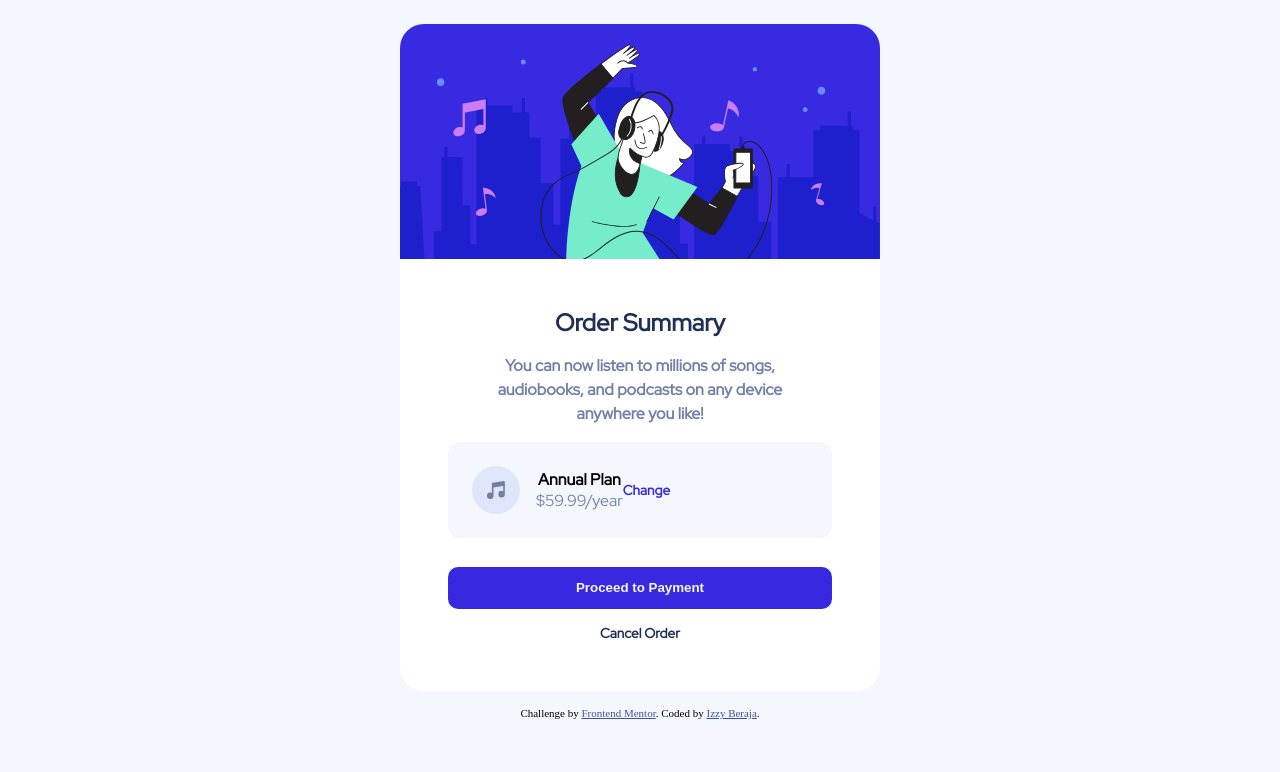
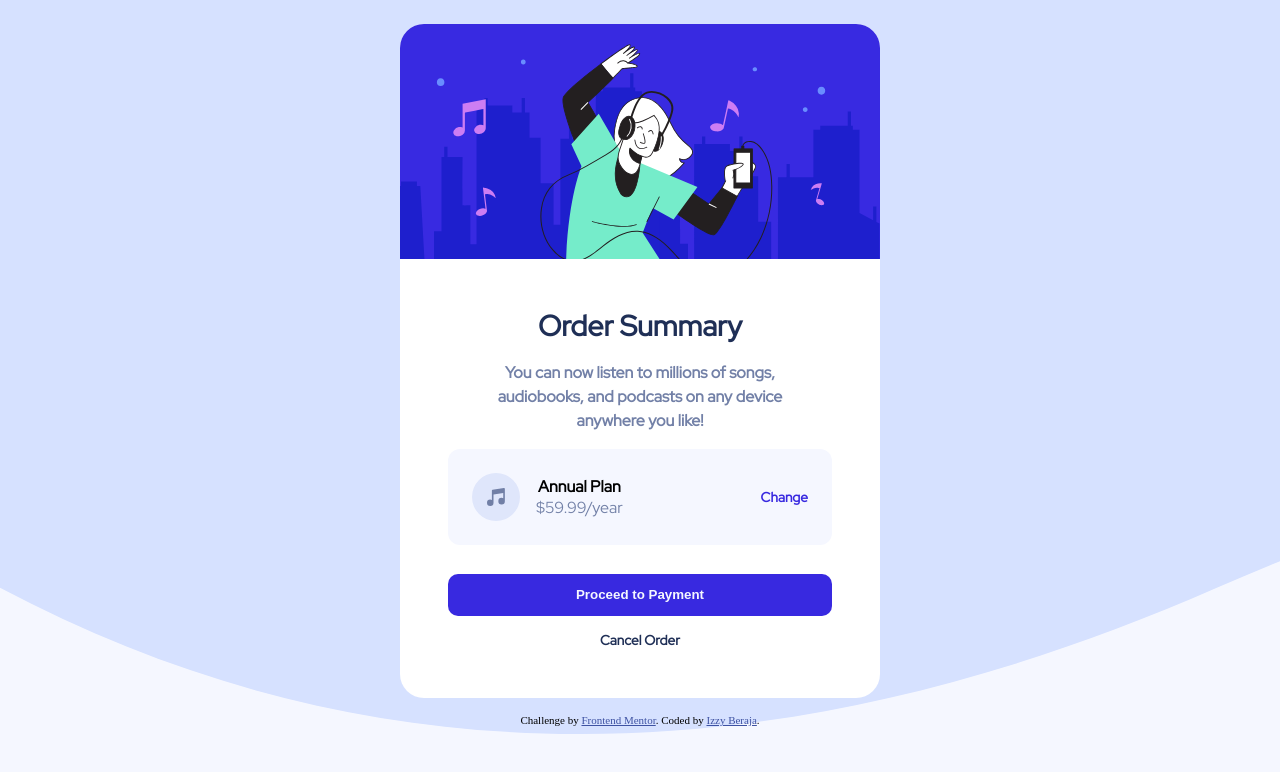
Before and after one commit to IzzyBeraja/order-summary-component-main, a plain HTML site: page index.html in a window 1280 px wide. Drawn offline with Linux system fonts and the light colour scheme.

Commit message:
Minor changes to the looks

```diff
--- a/index.html
+++ b/index.html
@@ -42,10 +42,12 @@
           any device anywhere you like!
         </div>
         <div class="card__item">
-          <img class="card__item__icon" src="/images/icon-music.svg" />
-          <div class="card__item__content">
-            <div class="card__item__title">Annual Plan</div>
-            <div class="card__item__description">$59.99/year</div>
+          <div class="card__item__left">
+            <img class="card__item__icon" src="/images/icon-music.svg" />
+            <div class="card__item__content">
+              <div class="card__item__title">Annual Plan</div>
+              <div class="card__item__description">$59.99/year</div>
+            </div>
           </div>
           <a class="card__item__action" href="#">Change</a>
         </div>
--- a/styles.css
+++ b/styles.css
@@ -14,7 +14,11 @@ body {
   background-color: var(--very-pale-blue);
   display: flex;
   flex-direction: column;
+  justify-content: center;
   align-items: center;
+  background-image: url(/images/pattern-background-desktop.svg);
+  background-size: cover;
+  background-repeat: no-repeat;
 }
 
 .card {
@@ -25,8 +29,8 @@ body {
   border-radius: var(--large-border);
   overflow: hidden;
   text-align: center;
+  background-color: white;
   font-family: "Red Hat Display", sans-serif;
-  background-color: white;
   margin: 1em;
 }
 
@@ -38,7 +42,7 @@ body {
 }
 
 .card__title {
-  font-size: 1.5rem;
+  font-size: 1.8rem;
   color: var(--dark-blue);
   margin-bottom: 0.5em;
   font-weight: var(--bold);
@@ -59,6 +63,13 @@ body {
   background-color: var(--very-pale-blue);
   border-radius: var(--small-border);
   margin: 1em 0;
+  justify-content: space-between;
+}
+
+.card__item__left {
+  display: flex;
+  flex-direction: row;
+  align-items: center;
 }
 
 .card__item__content {
```
